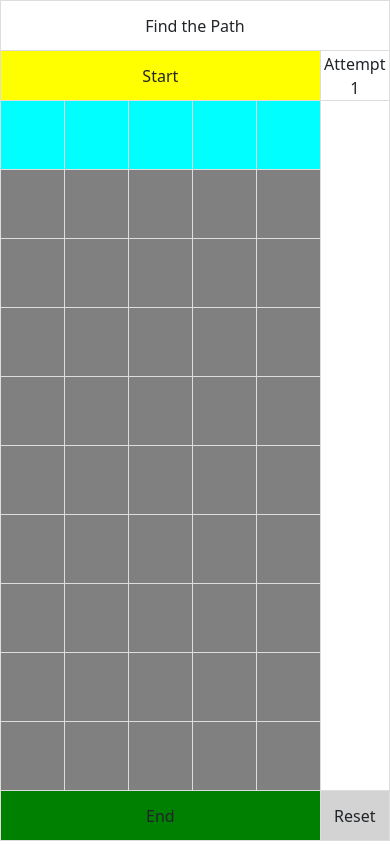
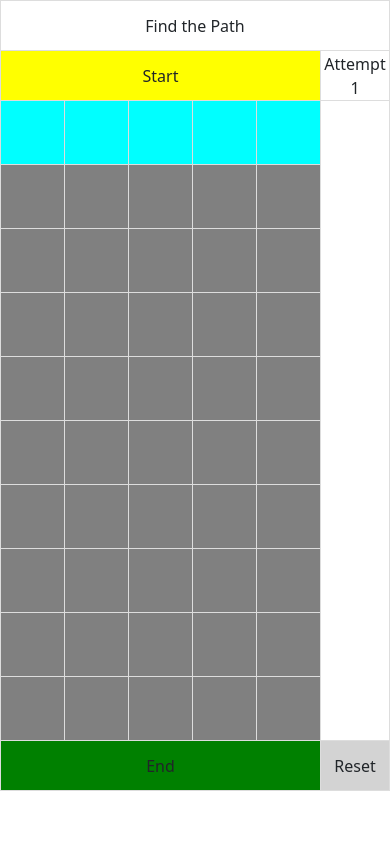
Before and after one commit to rmec26/simple-games, a plain HTML site: page find-the-path/index.html in a window 390 px wide. Drawn offline with nearby package versions, Linux system fonts and the light colour scheme.

Commit message:
Made the system properly reactive to size changes.

```diff
--- a/find-the-path/script.js
+++ b/find-the-path/script.js
@@ -3,7 +3,9 @@ function main() {
   let width = 5;
   let height = 10;
   let attempt = 0;
-  let baseLineSize = 50;
+  const baseLineSize = 50;
+  const baseSidebarSize = 70;
+  const minCellSize = 32;
 
   const paramsString = window.location.search;
   const searchParams = new URLSearchParams(paramsString);
@@ -119,6 +121,14 @@ function main() {
   let hasFailed;
   let endValue;
 
+  function autoWin() {
+    currentPath = [...generatedPath];
+    nextMoves = [currentPath.pop()];
+    updateMoveClasses();
+  }
+
+  // globalThis.autoWin = autoWin;
+
   function updateMoveClasses() {
     for (let y = 0; y < height; y++) {
       for (let x = 0; x < width; x++) {
@@ -186,37 +196,50 @@ function main() {
     return line;
   }
 
-  function addTextLineWithPadding(table, text, className, paddingText, paddingClassName) {
+  function addTextLineWithSidebar(table, text, className, sidebarText, sidebarClassName) {
     let line = addTextLine(table, text, className, width);
 
-    let padding = document.createElement("td");
-    padding.innerText = paddingText;
-    if (paddingClassName) {
-      padding.classList.add(paddingClassName)
+    let sidebar = document.createElement("td");
+    sidebar.style.width = `${baseSidebarSize}px`;
+
+    sidebar.innerText = sidebarText;
+    if (sidebarClassName) {
+      sidebar.classList.add(sidebarClassName)
     }
-    line.appendChild(padding);
-    return padding;
+    line.appendChild(sidebar);
+    return sidebar;
   }
 
   function cellClick() {
-    console.log("click")
     play(this.x, this.y);
+  }
+
+  function resizeCells() {
+    //The baseLineSize*3 is to remove the height of the 'title', 'start' and 'end' lines
+    let cellSizeHeigth = ((window.innerHeight - baseLineSize * 3) / height) | 0;
+    let cellSizeWidth = ((window.innerWidth - baseSidebarSize) / width) | 0;
+    let cellSize = Math.max(minCellSize, cellSizeHeigth > cellSizeWidth ? cellSizeWidth : cellSizeHeigth);
+
+    for (let y = 0; y < height; y++) {
+      for (let x = 0; x < width; x++) {
+        const cell = cells[y][x];
+        cell.style.height = `${cellSize}px`;
+        cell.style.width = `${cellSize}px`;
+        cell.style.minHeight = `${cellSize}px`;
+        cell.style.minWidth = `${cellSize}px`;
+      }
+    }
   }
 
   function loadTable() {
     let container = document.getElementById("container");
-    //The baseLineSize*3 is to remove the height of the 'title', 'start' and 'end' lines
-    let cellSize = ((window.innerHeight - baseLineSize * 3) / height) | 0;
     addTextLine(container, "Find the Path");
-    attemptsCell = addTextLineWithPadding(container, "Start", "valid", "Attempt", "attempt");
-    // attemptsCell.style.width = "70px";
+    attemptsCell = addTextLineWithSidebar(container, "Start", "valid", "Attempt", "attempt");
     for (let y = 0; y < height; y++) {
       let line = document.createElement("tr");
       let cellLine = [];
       for (let x = 0; x < width; x++) {
         let cell = document.createElement("td");
-        cell.style.height = `${cellSize}px`;
-        cell.style.width = `${cellSize}px`;
         cell.x = x;
         cell.y = y;
         cell.onclick = cellClick
@@ -227,17 +250,14 @@ function main() {
         let padding = document.createElement("td");
         padding.rowSpan = height;
         line.appendChild(padding);
-
-
       }
-
 
       container.appendChild(line);
       cells.push(cellLine);
     }
 
-    addTextLineWithPadding(container, "End", "end", "Reset", "reset").onclick = reset;
-
+    addTextLineWithSidebar(container, "End", "end", "Reset", "reset").onclick = reset;
+    resizeCells();
     reset()
   }
 
@@ -280,5 +300,7 @@ function main() {
     }
   });
 
+  window.addEventListener("resize", resizeCells);
+
   loadTable()
 }
--- a/find-the-path/style.css
+++ b/find-the-path/style.css
@@ -1,7 +1,7 @@
 td {
   border: 1px solid #dddddd;
   text-align: center;
-  padding:0px
+  padding: 0px
 }
 
 table {
@@ -32,21 +32,30 @@ table {
   background-color: lightgrey;
 }
 
-.attempt{
-  width: 70px;
-}
-
-
 .win {
   animation-name: win-animation;
-  animation-duration: 1.5s;
+  animation-duration: 2s;
   animation-iteration-count: infinite;
 }
 
 @keyframes win-animation {
-  0%   {background-color:hsl(0,100%,50%); left:0px; top:0px;}
-  25%   {background-color:hsl(90,100%,50%); left:0px; top:0px;}
-  50%   {background-color:hsl(180,100%,50%); left:0px; top:0px;}
-  75%   {background-color:hsl(270,100%,50%); left:0px; top:0px;}
-  100% {background-color:hsl(0,100%,50%); left:0px; top:0px;}
+  0% {
+    background-color: hsl(0, 100%, 50%);
+  }
+
+  25% {
+    background-color: hsl(90, 100%, 50%);
+  }
+
+  50% {
+    background-color: hsl(180, 100%, 50%);
+  }
+
+  75% {
+    background-color: hsl(270, 100%, 50%);
+  }
+
+  100% {
+    background-color: hsl(0, 100%, 50%);
+  }
 }
```
Also changed, not shown: find-the-path/TODO.txt.
